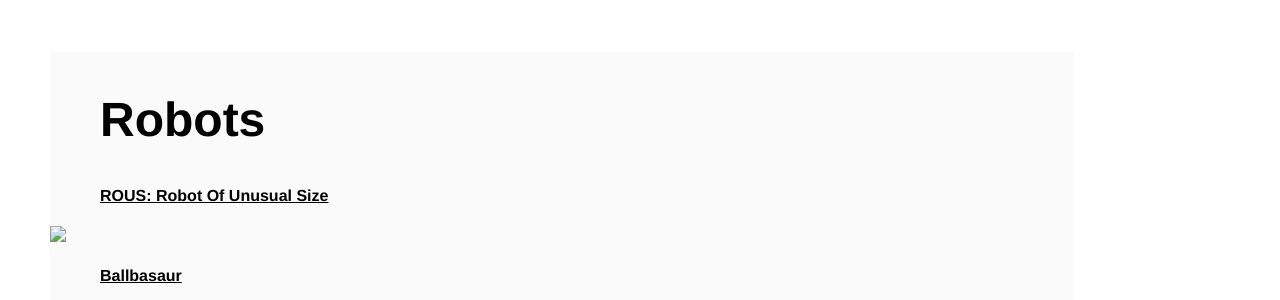
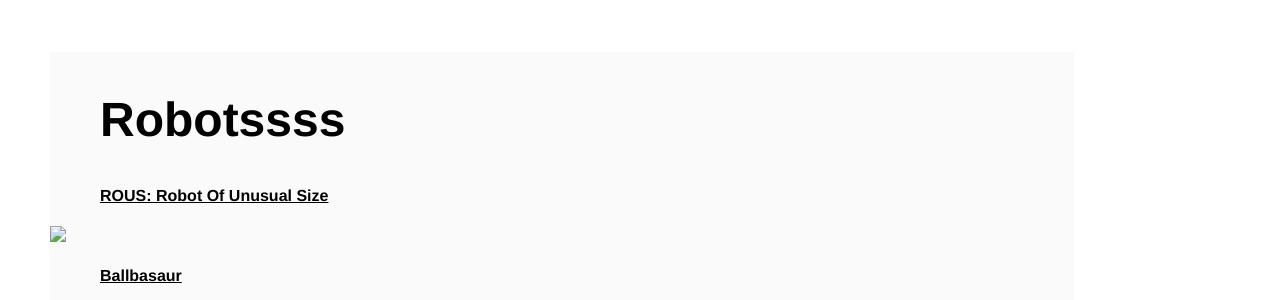
Before and after one commit to mouseythemouse/blair-robot-project.github.io, a Jekyll site: the page built from Robots/index.html, in a window 1280 px wide. Shown: the part 186-486 px from the top of the page. Built offline with Jekyll 4.4.1, drawn with Linux system fonts in a browser that asks for light colours.

Commit message:
Update index.html

```diff
--- a/Robots/index.html
+++ b/Robots/index.html
@@ -3,7 +3,7 @@
 title: Robots
 ---
 <div class="robots">
-	<h2>Robots</h2>
+	<h2>Robotssss</h2>
 	<h4>ROUS: Robot Of Unusual Size</h4>
 	<img src="blair-robot-project.github.io/ROUS.JPG">
 	<h4>Ballbasaur</h4>
```
